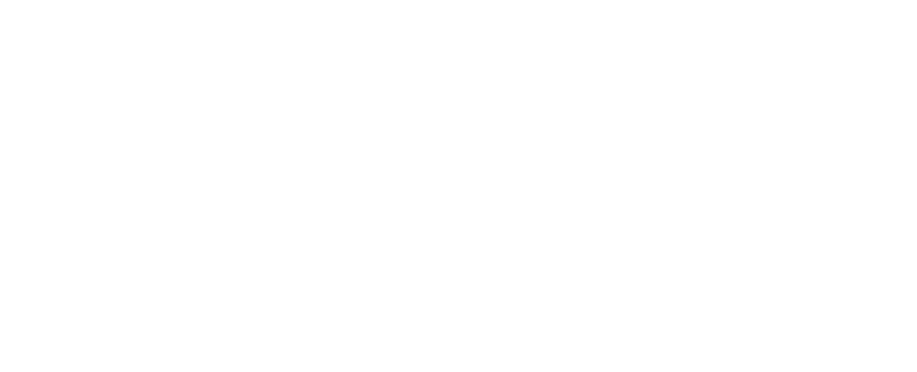
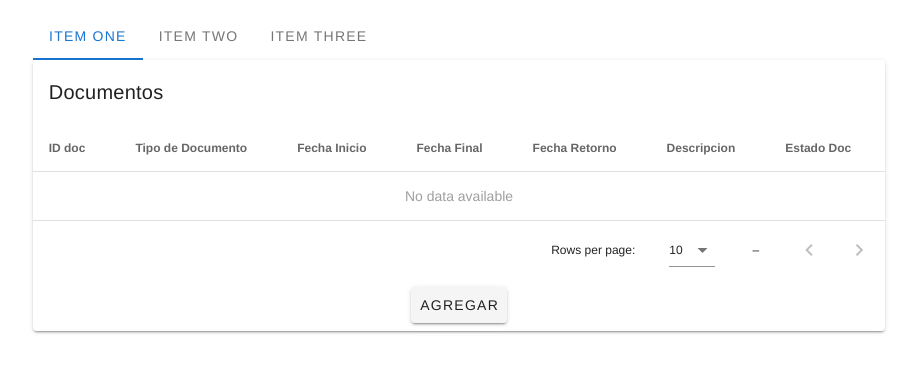
Before and after one commit to DANIELNAHUN/frontend_docs, a Vue app: page /user in a window 1280 px wide. Shown: the top 372 px of the page, without its empty margins (181-1098 px from the left). Built offline with nearby package versions, Linux system fonts and the light colour scheme.

Commit message:
add user control view

```diff
--- a/src/App.vue
+++ b/src/App.vue
@@ -1,10 +1,17 @@
 <template>
-  <v-app>
+  <v-app class = "justify-center">
+    <v-main>
+      <v-container>
+        <div class="d-flex justify-center">
+          <router-view/>
+        </div>
+      </v-container>
+    </v-main>
     <!-- <nav>
       <router-link to="/">Home</router-link> |
       <router-link to="/about">About</router-link>
     </nav> -->
-    <router-view/>
+
   </v-app>
 </template>
 
--- a/src/components/LoginUser.vue
+++ b/src/components/LoginUser.vue
@@ -23,7 +23,7 @@
       ></v-text-field>
       <v-card-actions>
         <v-spacer></v-spacer>
-        <v-btn to="/main" text color="deep-purple accent-4"> Ingresar </v-btn>
+        <v-btn to="/user" text color="deep-purple accent-4"> Ingresar </v-btn>
         <v-btn text color="blue darken-3"> Crear Usuario </v-btn>
         <v-spacer></v-spacer>
       </v-card-actions>
--- a/src/router/index.js
+++ b/src/router/index.js
@@ -1,9 +1,10 @@
 import Vue from 'vue'
 import VueRouter from 'vue-router'
 import FormView from '../views/FormView'
-import HomeView from '../views/HomeView.vue'
+// import HomeView from '../views/HomeView.vue'
 import LoginView from '../views/LoginView'
 import MainView from '../views/MainView'
+import UserControl from '../views/UserControl'
 
 Vue.use(VueRouter)
 
@@ -11,14 +12,11 @@
   {
     path: '/',
     name: 'home',
-    component: HomeView
+    component: LoginView
   },
   {
     path: '/about',
     name: 'about',
-    // route level code-splitting
-    // this generates a separate chunk (about.[hash].js) for this route
-    // which is lazy-loaded when the route is visited.
     component: () => import(/* webpackChunkName: "about" */ '../views/AboutView.vue')
   },
   {
@@ -36,6 +34,11 @@
     name: 'form',
     component: FormView
   },
+  {
+    path: '/user',
+    name: 'user',
+    component: UserControl
+  },
 ]
 
 const router = new VueRouter({
--- /dev/null
+++ b/src/views/HeaderUserControl.vue
@@ -0,0 +1,12 @@
+<template>
+    <v-tabs>
+    <v-tab>Item One</v-tab>
+    <v-tab>Item Two</v-tab>
+    <v-tab>Item Three</v-tab>
+  </v-tabs>
+</template>
+<script>
+    export default{
+        name:'HeaderUser'
+    }
+</script>
--- /dev/null
+++ b/src/views/UserControl.vue
@@ -0,0 +1,41 @@
+<template>
+  <div>
+    <Header/>
+    <v-card width="100%">
+      <v-card-title>Documentos </v-card-title>
+      <v-data-table :headers="headers"> </v-data-table>
+      <v-card-actions>
+        <v-spacer></v-spacer>
+        <v-btn>Agregar</v-btn>
+        <v-spacer></v-spacer>
+      </v-card-actions>
+    </v-card>
+  </div>
+</template>
+<script>
+import Header from '@/views/HeaderUserControl.vue'
+export default {
+  name: "UserControl",
+  components:{
+    Header,
+  },
+  data() {
+    return {
+      headers: [
+        {
+          text: "ID doc",
+          align: "start",
+          sortable: true,
+          value: "name",
+        },
+        { text: "Tipo de Documento", value: "type_doc" },
+        { text: "Fecha Inicio", value: "fec_i" },
+        { text: "Fecha Final", value: "fec_f" },
+        { text: "Fecha Retorno", value: "fec_r" },
+        { text: "Descripcion", value: "desc" },
+        { text: "Estado Doc", value: "estate_doc" },
+      ],
+    };
+  },
+};
+</script>
```
